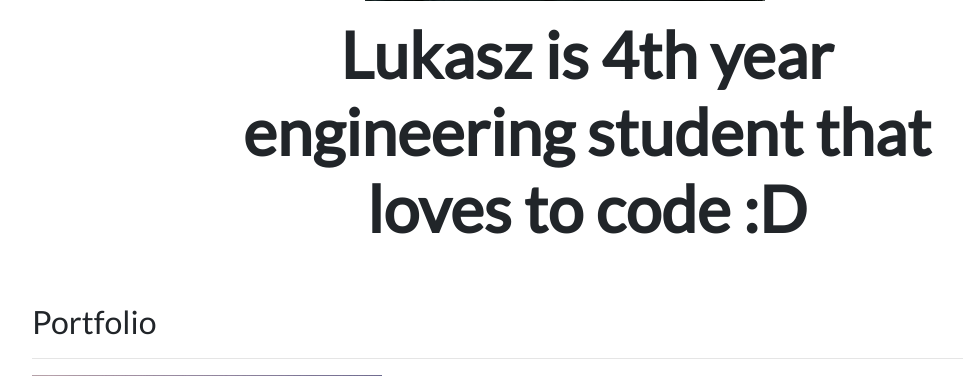
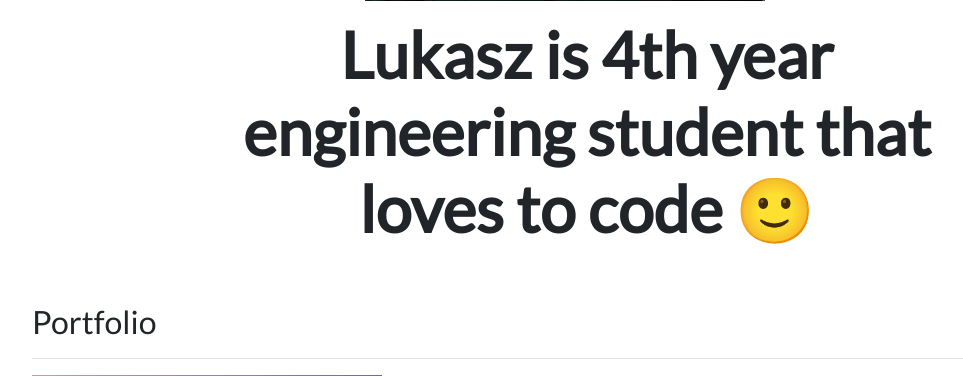
Before and after one commit to Luksos9/Django-Personal-Portfolio, a Django app: page / in a window 1280 px wide. Shown: the part 471-847 px from the top of the page, without its empty margins (53-1016 px from the left). Run offline with Django 3.2, Linux system fonts and the light colour scheme; data comes from the database, SQL or seed files in the repository; some libraries are stand-ins or nearby versions.

Commit message:
Change of description

```diff
--- a/portfolio/templates/portfolio/home.html
+++ b/portfolio/templates/portfolio/home.html
@@ -12,7 +12,7 @@
 
 <div class="row justify-content-center mb-3">
   <div class="col-md-9 text-center">
-    <h1 id="hometext" class="font-weight-bold">Lukasz is 4th year engineering student that loves to code :D </h1>
+    <h1 id="hometext" class="font-weight-bold">Lukasz is 4th year engineering student that loves to code 🙂</h1>
   </div>
 </div>
 
```
